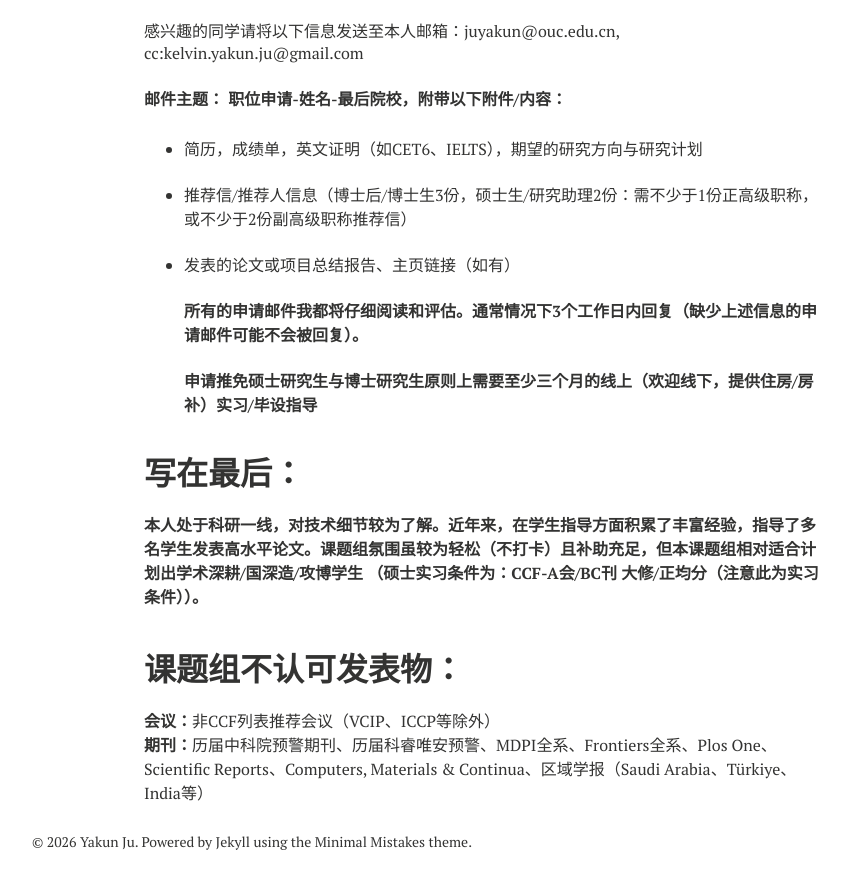
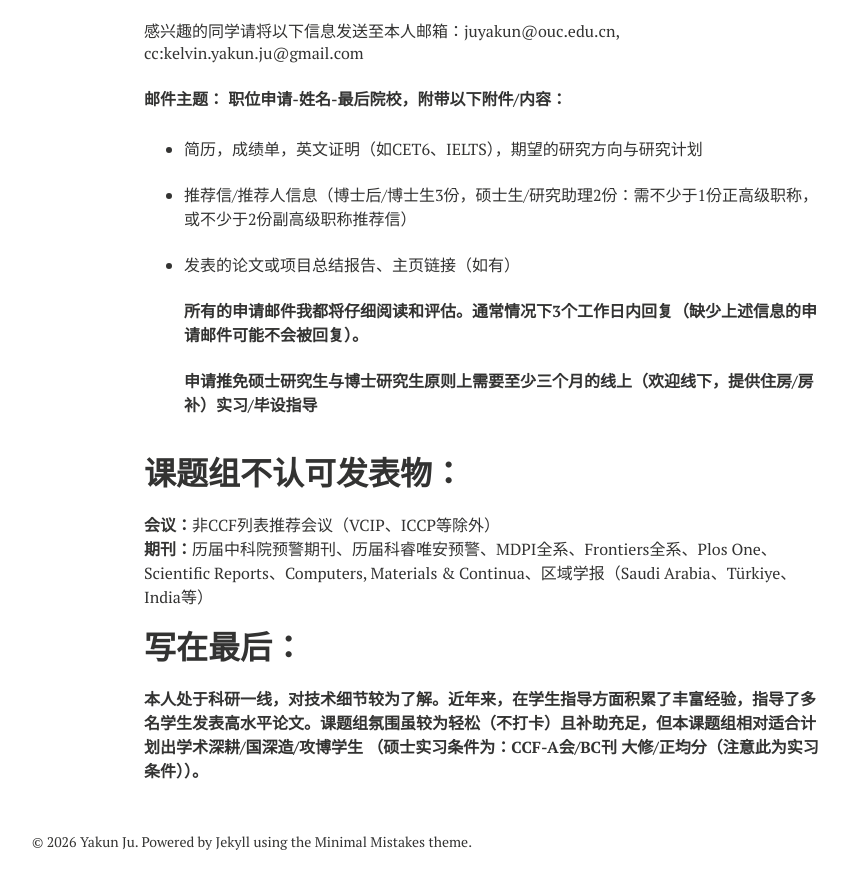
Before and after one commit to juyakun/juyakun.github.io, a Jekyll site: the page built from recruitment.md, in a window 1280 px wide and 900 px high, scrolled down 1020 px. Shown: the top 889 px of the window, without its empty margins (288-1137 px from the left). Built offline with Jekyll 4.4.1, drawn with Linux system fonts in a browser that asks for light colours; nearby versions of some CDN libraries.

```diff
--- a/recruitment.md
+++ b/recruitment.md
@@ -68,12 +68,12 @@ comments: false
 <br>
 <br>
 
+# **课题组不认可发表物：**
+**会议：**非CCF列表推荐会议（VCIP、ICCP等除外）
+**期刊：**历届中科院预警期刊、历届科睿唯安预警、MDPI全系、Frontiers全系、Plos One、Scientific Reports、Computers, Materials & Continua、区域学报（Saudi Arabia、Türkiye、India等）
+
 # 写在最后：
 
 **本人处于科研一线，对技术细节较为了解。近年来，在学生指导方面积累了丰富经验，指导了多名学生发表高水平论文。课题组氛围虽较为轻松（不打卡）且补助充足，但本课题组相对适合计划出学术深耕/国深造/攻博学生 （硕士实习条件为：CCF-A会/BC刊 大修/正均分（注意此为实习条件））。**
 <br>
 <br>
-
-# **课题组不认可发表物：**
-**会议：**非CCF列表推荐会议（VCIP、ICCP等除外）
-**期刊：**历届中科院预警期刊、历届科睿唯安预警、MDPI全系、Frontiers全系、Plos One、Scientific Reports、Computers, Materials & Continua、区域学报（Saudi Arabia、Türkiye、India等）
```
